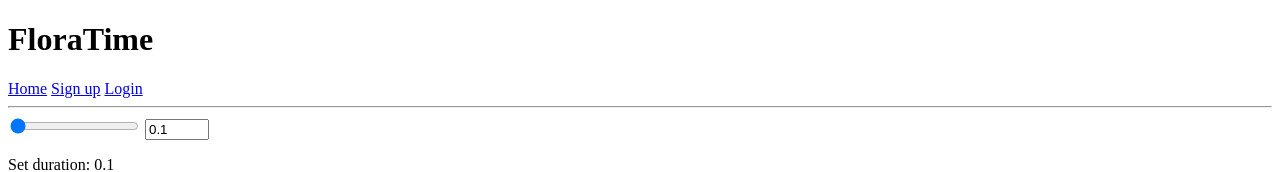
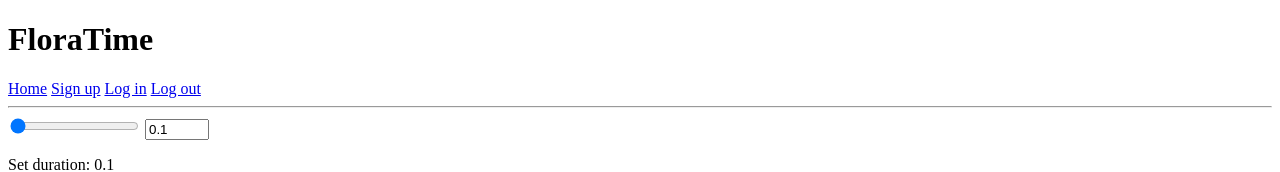
Before and after one commit to Kelamir/FloraTime, a SvelteKit app: page / in a window 1280 px wide. Shown: the top 172 px of the page. Built offline with nearby package versions, Linux system fonts and the light colour scheme; no server answers.

Commit message:
Log out temporary solution

```diff
--- a/src/lib/auth.ts
+++ b/src/lib/auth.ts
@@ -113,7 +113,10 @@ export function handleRedirect(
     audience: `${env.AUTH0_AUDIENCE}`,
     screen_hint,
   }).toString()
-  const redirectUrl = `https://${env.AUTH0_DOMAIN}/authorize?${queryString}`
+  // if logout, i want it to say logout instead of authorize
+  const isLogout = screen_hint === "logout" ? "logout" : "authorize"
+  const redirectUrl = `https://${env.AUTH0_DOMAIN}/${isLogout}?${queryString}`
+
 
   return Response.redirect(redirectUrl, 302)
 }
@@ -126,10 +129,6 @@ export async function handleCallback(request: RequestEvent): Promise<Response> {
   const token = await exchangeCodeForToken(request)
 
   const user = JSON.stringify(await parseUser(token))
-  console.log('user', user)
-  const userPicture = JSON.parse(user)
-  console.log(userPicture)
-  console.log("Test")
 
   //return new Response(JSON.stringify(token, null, 2))
   //const res = Response.redirect(redirectUrl.toString(), 302)
--- a/src/routes/+layout.svelte
+++ b/src/routes/+layout.svelte
@@ -9,7 +9,8 @@
 <nav>
   <a href="/">Home</a>
   <a href="/api/auth/signup">Sign up</a>
-  <a href="/api/auth/login">Login</a>
+  <a href="/api/auth/login">Log in</a>
+  <a href="/api/auth/logout">Log out</a>
 </nav>
 
 
--- /dev/null
+++ b/src/routes/api/auth/logout/+server.ts
@@ -0,0 +1,6 @@
+import { handleRedirect } from '../../../../lib/auth';
+import type { RequestEvent } from "@sveltejs/kit";
+
+export function GET(request: RequestEvent): Response {
+  return handleRedirect(request, { screen_hint: 'logout' })
+}
```
